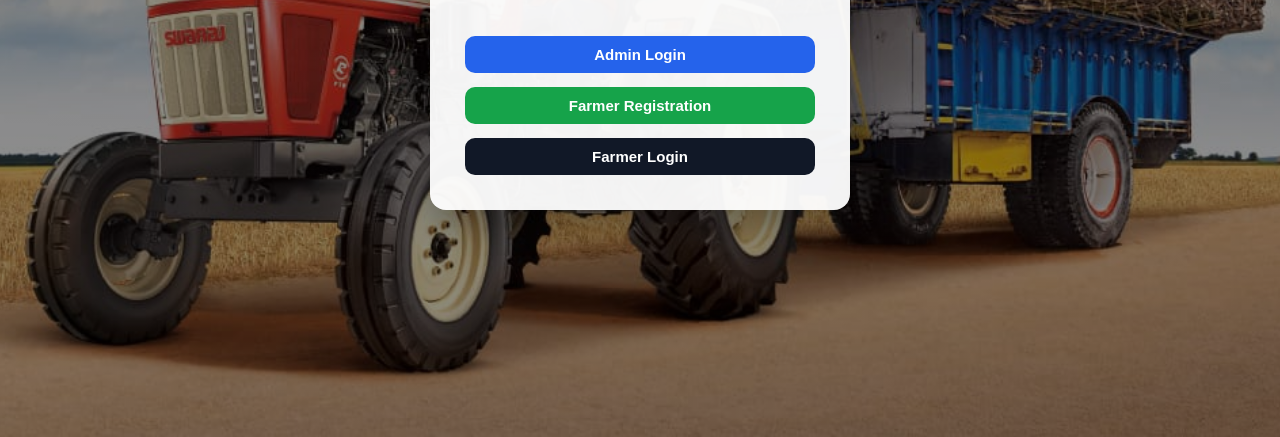
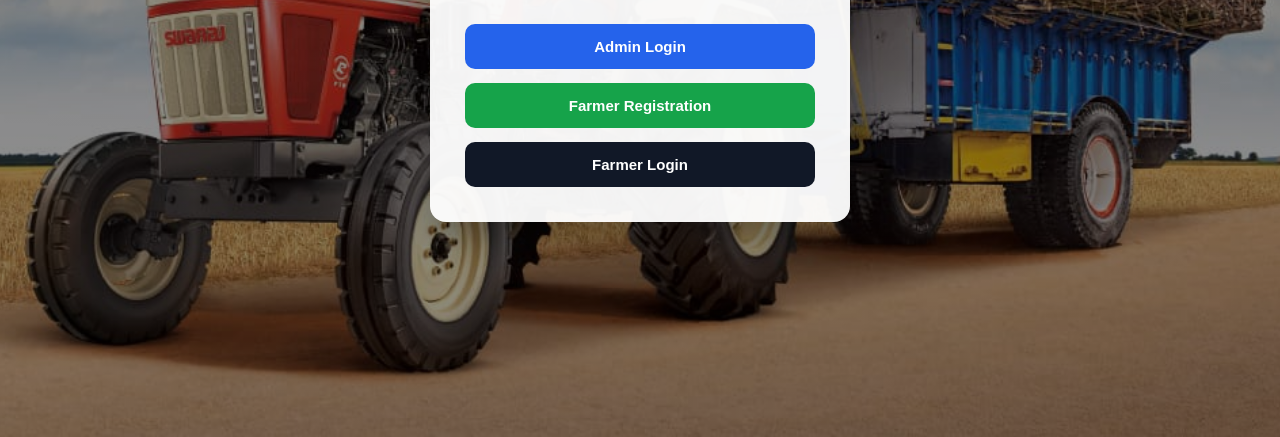
Before and after one commit to chandakakarthik19-ship-it/ramana-for, a plain HTML site: page index.html in a window 1280 px wide. Shown: the part 363-800 px from the top of the page. Drawn offline with Linux system fonts and the light colour scheme.

Commit message:
Increase button padding from 10px to 14px

```diff
--- a/index.html
+++ b/index.html
@@ -65,7 +65,7 @@ p{
 
 .btn{
   width:100%;
-  padding:10px;
+  padding:14px;
   margin-top:14px;
   border:none;
   border-radius:10px;
```
